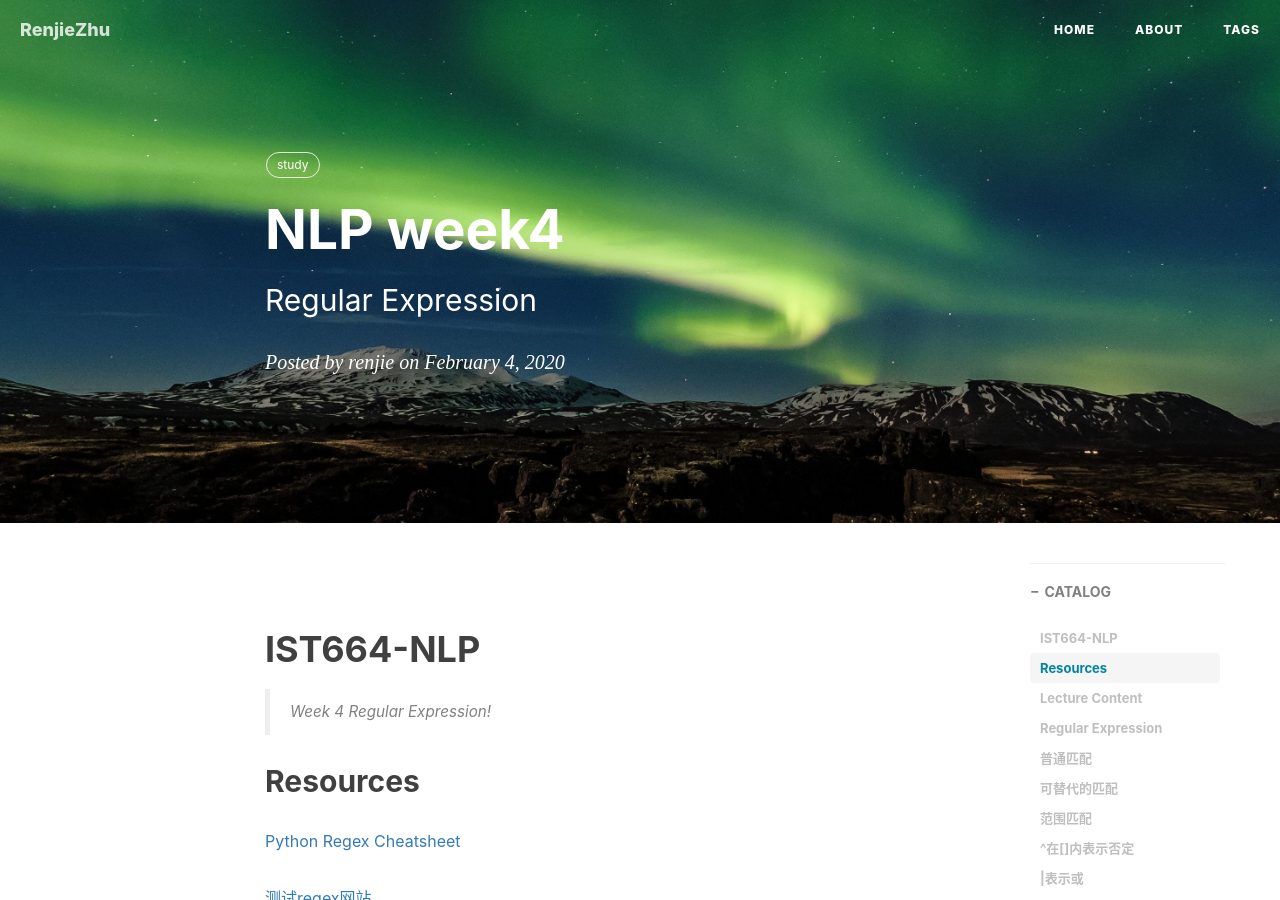
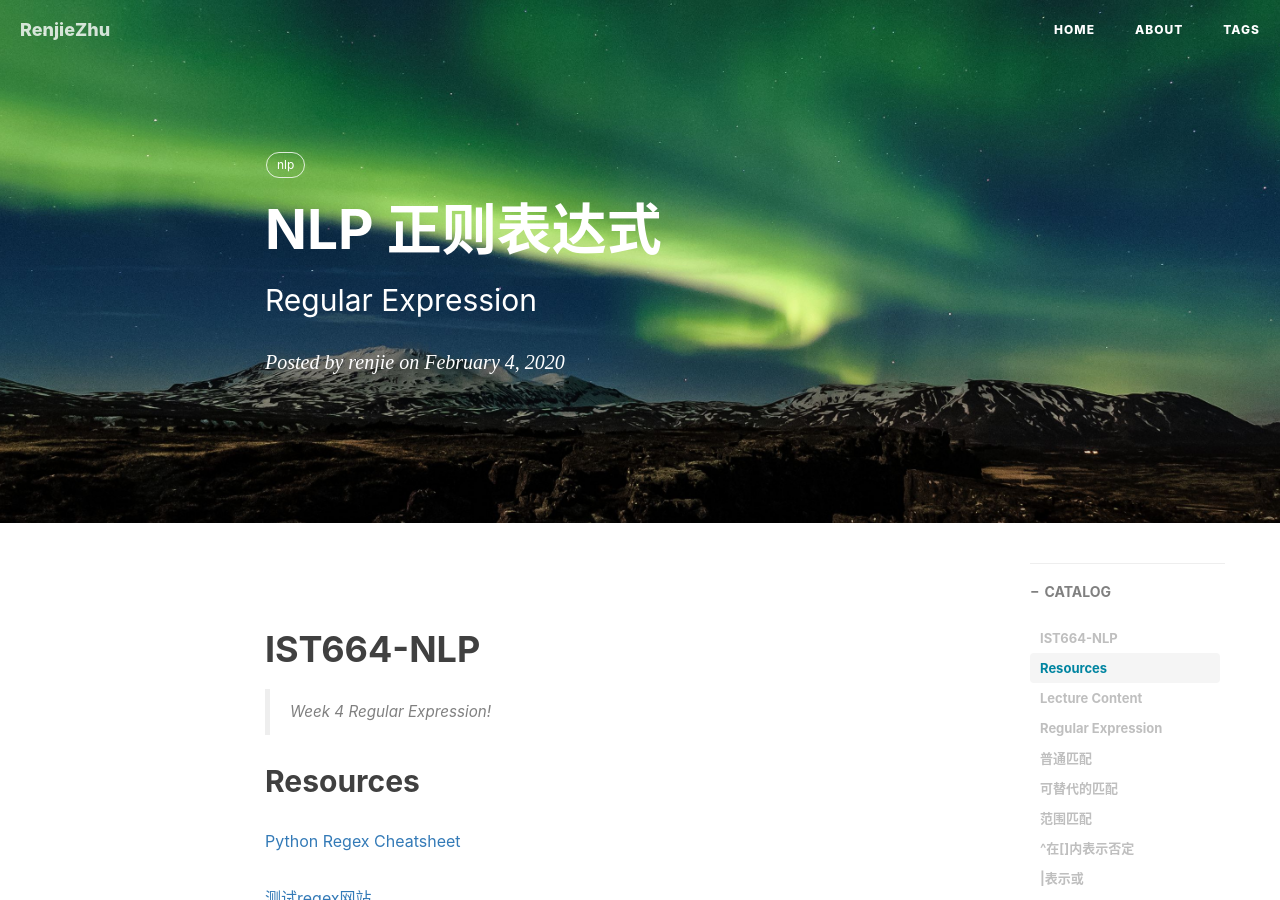
Before and after one commit to RJzhu123/RJzhu123.github.io, a Jekyll site: the page built from _posts/2020-02-04-nlp-正则表达式.md, in a window 1280 px wide and 900 px high. Built offline with Jekyll 4.4.1, drawn with Linux system fonts in a browser that asks for light colours; nearby versions of some CDN libraries; comment, search, counter and statistics services are not loaded.

Commit message:
Update and rename 2019-08-20-nlp-正则表达式.md to 2020-02-04-nlp-正则表达式.md

```diff
--- a/_posts/2019-08-20-nlp-正则表达式.md
+++ b/_posts/2020-02-04-nlp-正则表达式.md
@@ -1,13 +1,13 @@
 ---
 layout:     post                    # 使用的布局（不需要改）
-title:      NLP week4               # 标题
+title:      NLP 正则表达式               # 标题
 subtitle:   Regular Expression #副标题
-date:       2020-02-4              # 时间
+date:       2020-02-04              # 时间
 author:     renjie                      # 作者
 header-img: img/aurora.jpeg    #这篇文章标题背景图片
 catalog: true                       # 是否归档
 tags:                               #标签
-    - study
+    - nlp
 ---
 <font size="4"></font><br />
 # **IST664-NLP**
```
